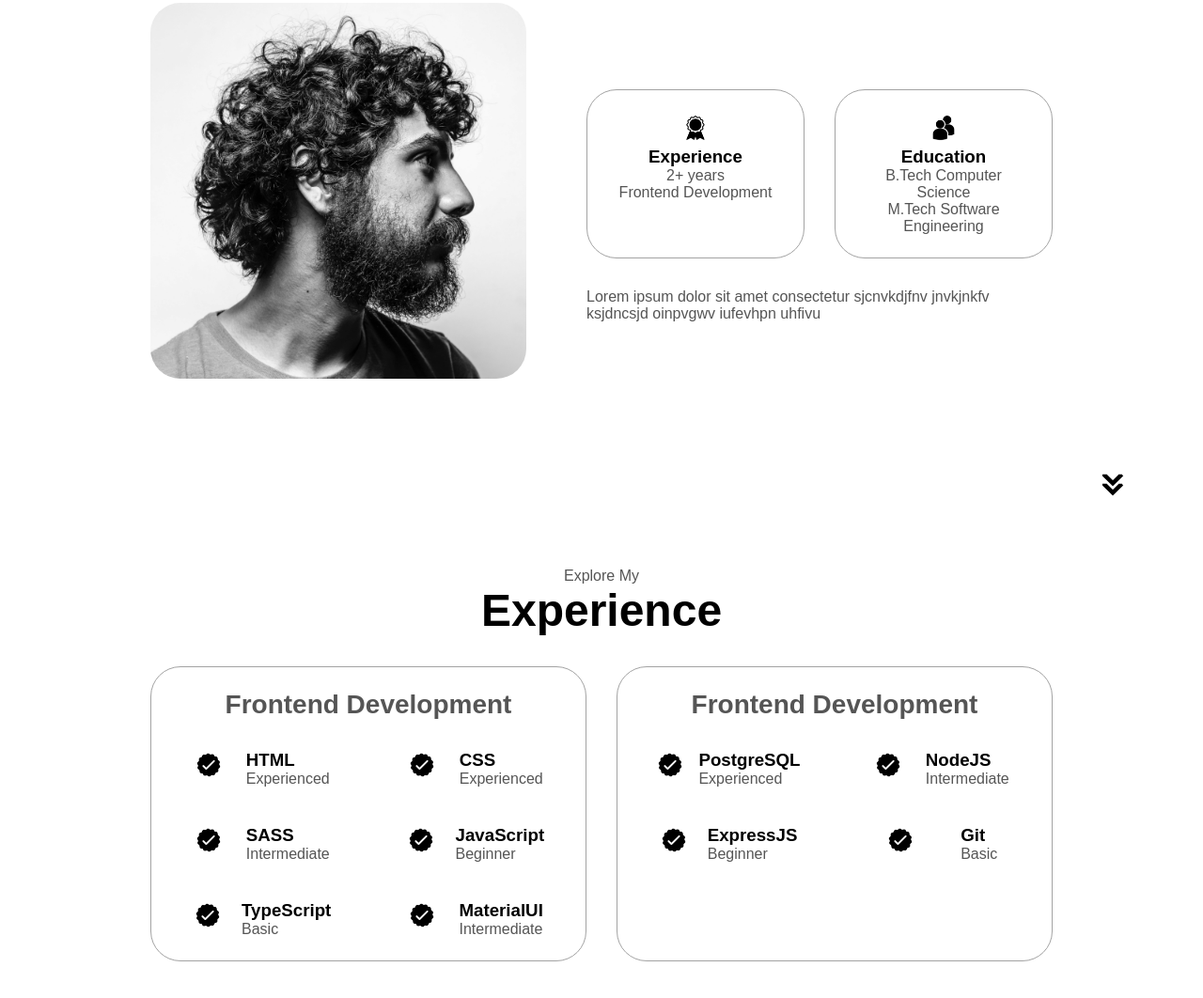
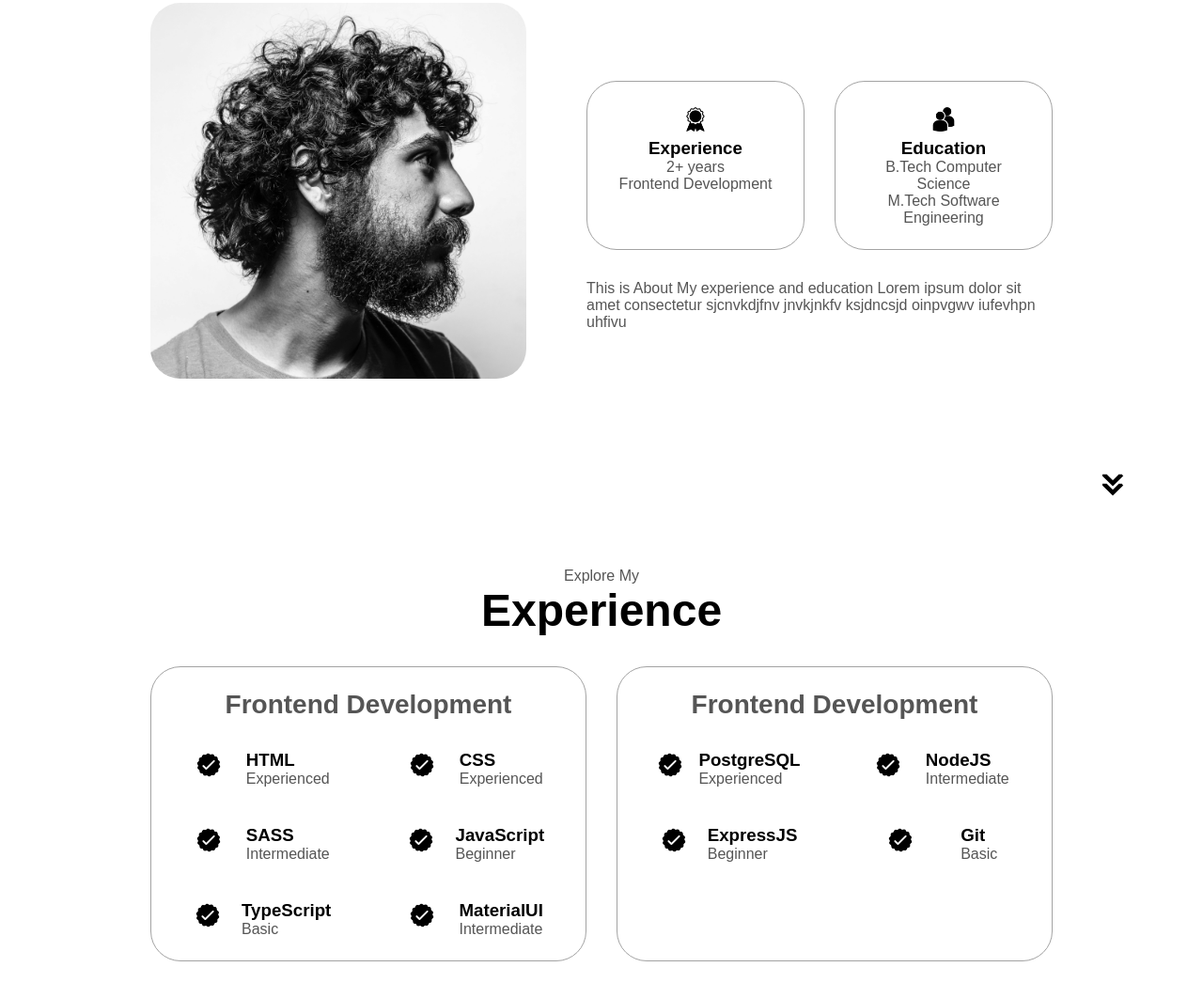
Before and after one commit to Thejshri-A/Portfolio-App-Three, a plain HTML site: page index.html in a window 1280 px wide. Shown: the part 1092-2154 px from the top of the page at 94% size. Drawn offline with Linux system fonts and the light colour scheme; a web font is replaced by a local one.

Commit message:
Update index.html

```diff
--- a/index.html
+++ b/index.html
@@ -87,7 +87,7 @@
                         </div>
                     </div>
                     <div class="text-container">
-                        <p>Lorem ipsum dolor sit amet consectetur sjcnvkdjfnv jnvkjnkfv ksjdncsjd oinpvgwv iufevhpn uhfivu</p>
+                        <p>This is About My experience and education Lorem ipsum dolor sit amet consectetur sjcnvkdjfnv jnvkjnkfv ksjdncsjd oinpvgwv iufevhpn uhfivu</p>
                     </div>
                 </div>
             </div>
```
